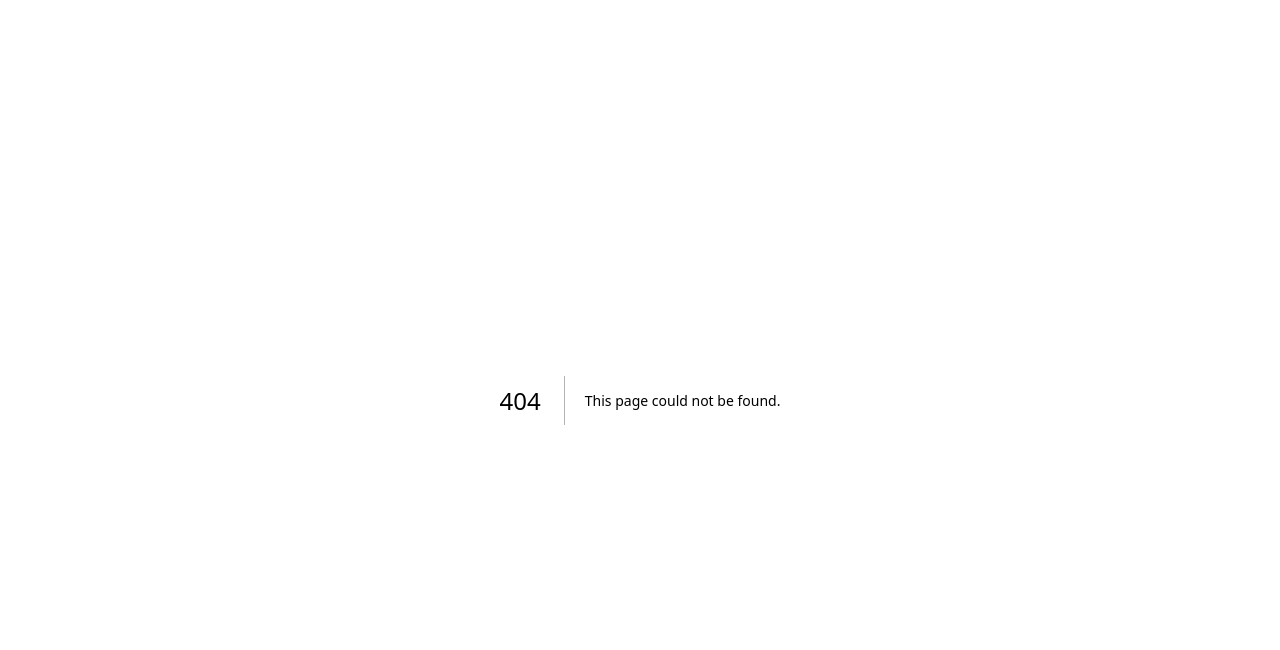
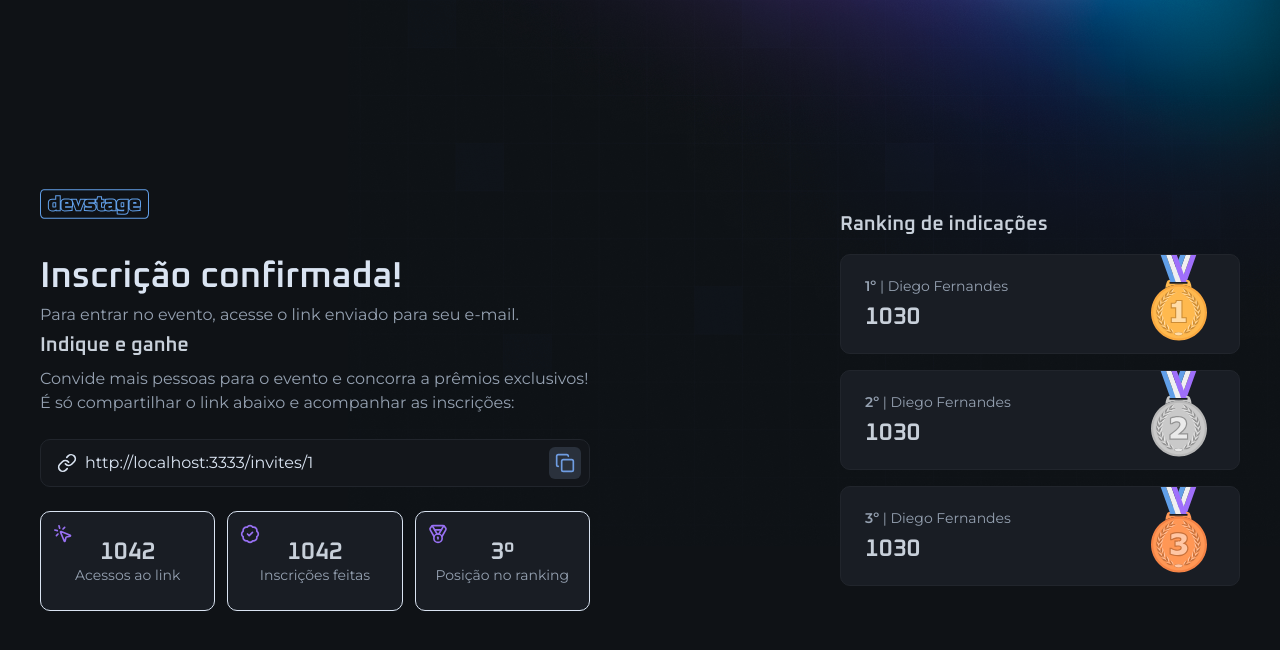
Before and after one commit to bruhoffman/rocketseat, a Next.js app in the folder nlw-connect/react/web/: page /invite/1 in a window 1280 px wide. Before the commit this address had no page. Shown: the top 650 px of the page. Built offline with nearby package versions, Linux system fonts and the light colour scheme.

Commit message:
Finalização da branch

```diff
--- a/nlw-connect/react/web/src/app/invite/page.tsx
+++ b/nlw-connect/react/web/src/app/invite/[subscriberId]/page.tsx
@@ -1,13 +1,21 @@
 import Image from 'next/image'
-import logo from '../../assets/logo.svg'
+import logo from '../../../assets/logo.svg'
 import { Ranking } from './ranking'
 import { Stats } from './stats'
 import { InviteLinkInput } from './invite-link-input'
 
+interface InvitePageProps {
+	params: Promise<{
+		subscriberId: string
+	}>
+}
 
-export default function InvitePage() {
 
-	const inviteLink = "http://localhost:3000/invite/13216549873"
+export default async function InvitePage(props: InvitePageProps) {
+
+	const { subscriberId } = await props.params
+
+	const inviteLink = `http://localhost:3333/invites/${subscriberId}`
 
 	return (
 		<div className="min-h-dvh flex items-center justify-between gap-16 flex-col md:flex-row">
--- a/nlw-connect/react/web/src/app/invite/ranking.tsx
+++ b/nlw-connect/react/web/src/app/invite/[subscriberId]/ranking.tsx
@@ -1,8 +1,8 @@
 import Image from 'next/image'
 
-import cooper from '../../assets/medal-cooper.svg'
-import gold from '../../assets/medal-gold.svg'
-import silver from '../../assets/medal-silver.svg'
+import cooper from '../../../assets/medal-cooper.svg'
+import gold from '../../../assets/medal-gold.svg'
+import silver from '../../../assets/medal-silver.svg'
 
 export function Ranking() {
     return (
```
Also changed, not shown: nlw-connect/react/web/src/app/invite/[subscriberId]/invite-link-input.tsx (renamed from nlw-connect/react/web/src/app/invite/invite-link-input.tsx), nlw-connect/react/web/src/app/invite/[subscriberId]/stats.tsx (renamed from nlw-connect/react/web/src/app/invite/stats.tsx).
